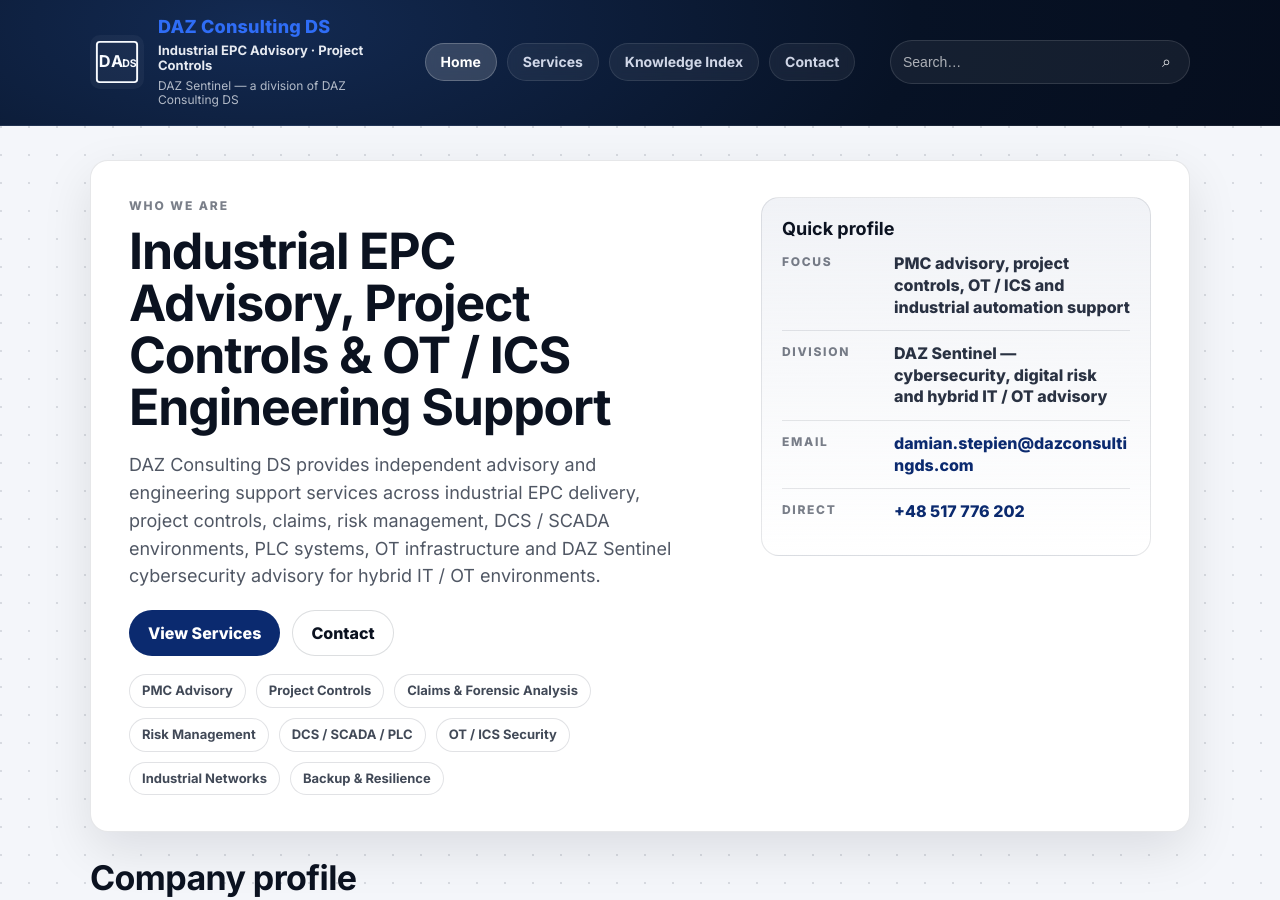
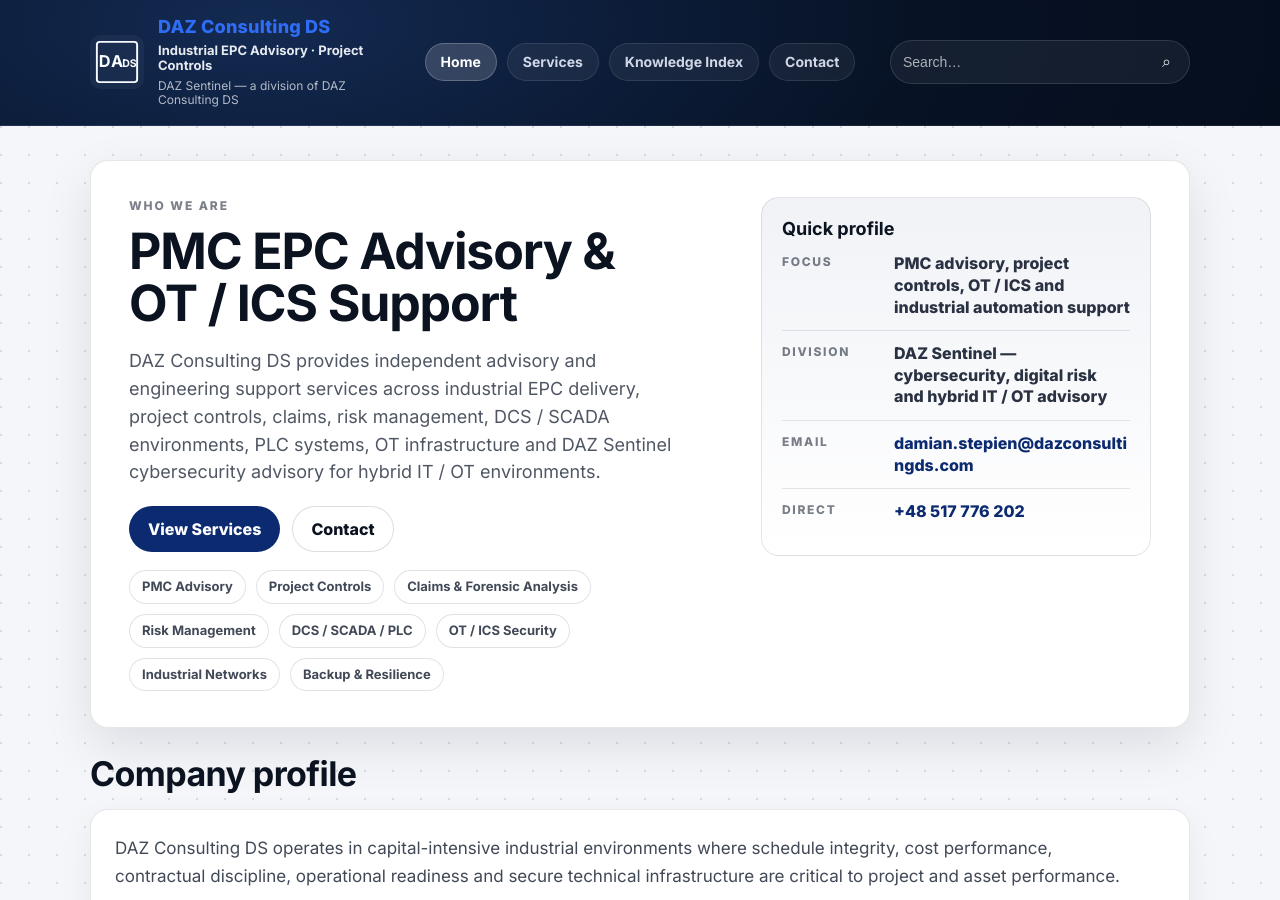
Before and after one commit to DAZDS/DAZDS.github.io, a Jekyll site: the page built from index.html, in a window 1280 px wide and 900 px high. Built offline with Jekyll 4.4.1, drawn with Linux system fonts in a browser that asks for light colours.

Commit message:
Update heading for advisory services

```diff
--- a/index.html
+++ b/index.html
@@ -9,7 +9,7 @@
     <div>
       <div class="kicker">Who we are</div>
 
-      <h1>Industrial EPC Advisory, Project Controls &amp; OT / ICS Engineering Support</h1>
+      <h1>PMC EPC Advisory &amp; OT / ICS Support</h1>
 
       <p class="hero__lead">
         DAZ Consulting DS provides independent advisory and engineering support services across industrial EPC delivery,
```
